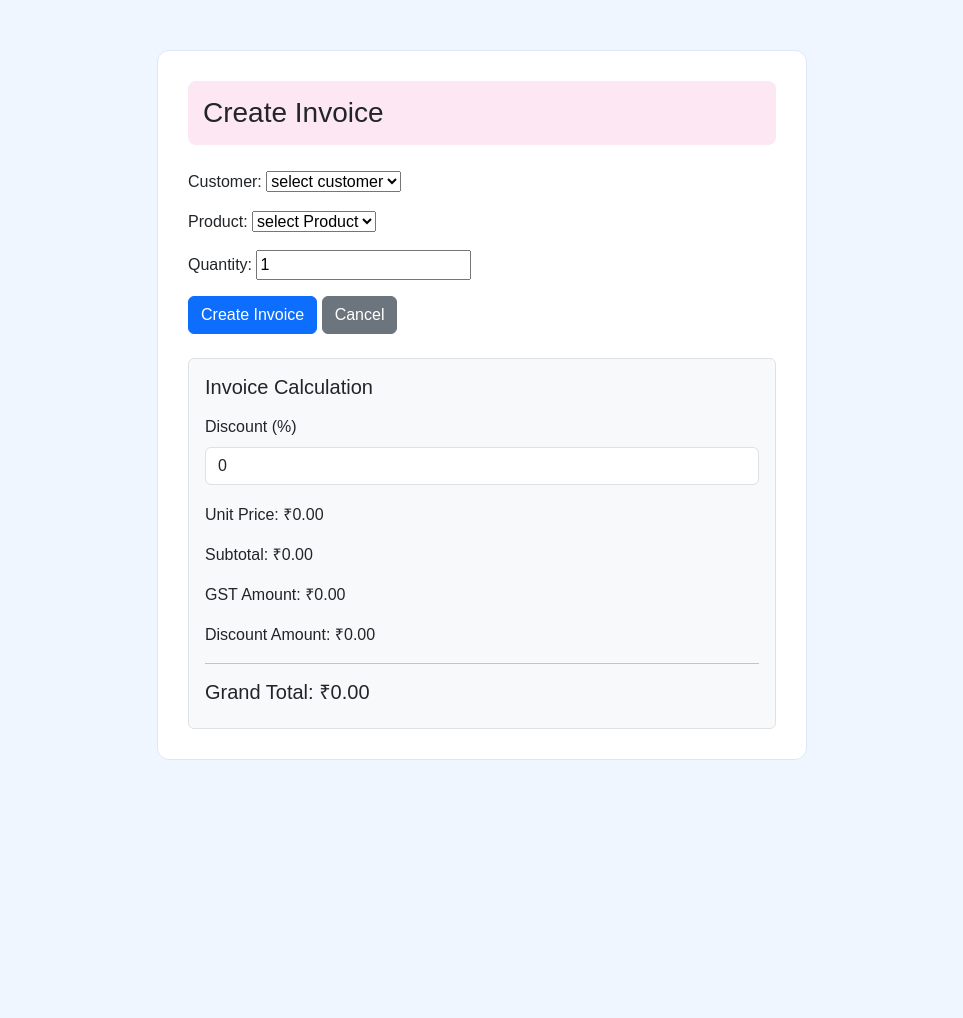
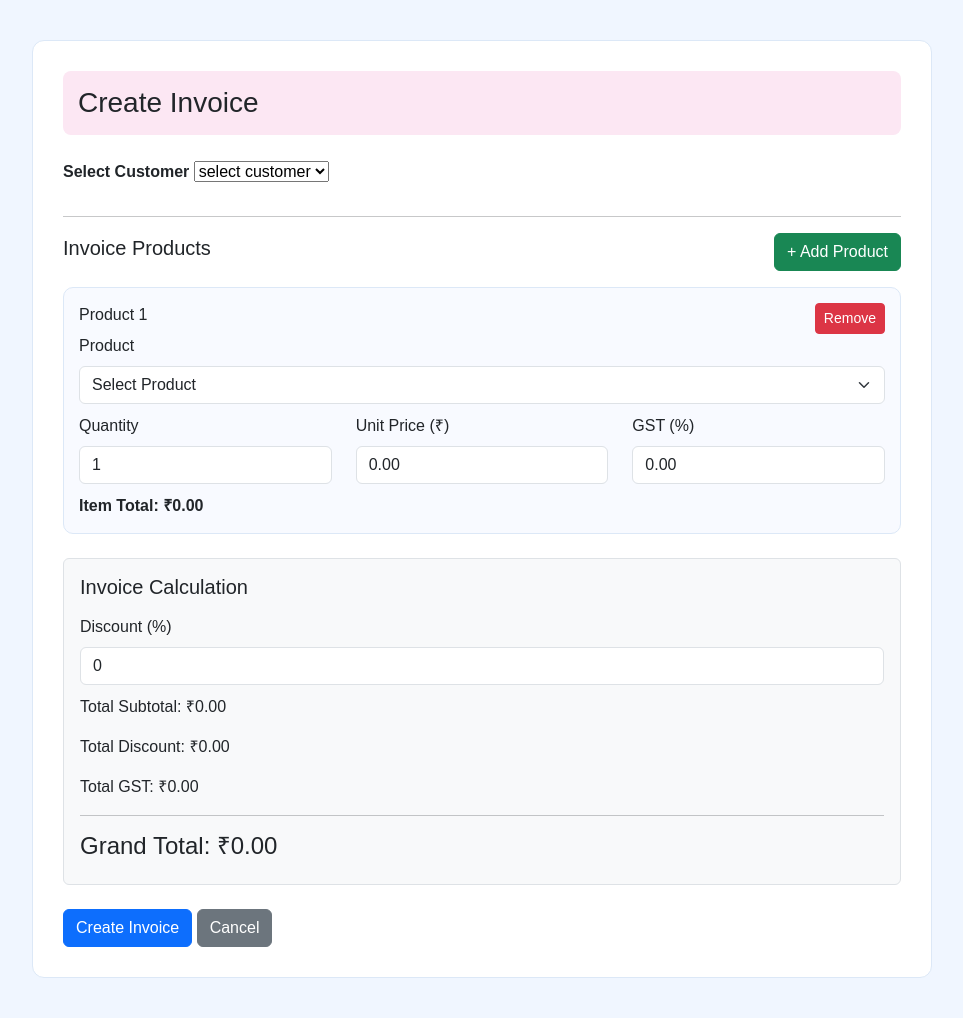
Before and after one commit to Mak-art428/python_task, a Django app: page /invoices/create/ in a window 1280 px wide. Shown: the whole page, without its empty margins (158-1121 px from the left). Before the commit the page ends 760 px from the top, so only its background shows below. Run offline with Django 5.2, Linux system fonts and the light colour scheme; data that the repository does not hold is empty.

Commit message:
Add dynamic multiple product rows to invoice

```diff
--- a/customers/templates/customers/create_invoice.html
+++ b/customers/templates/customers/create_invoice.html
@@ -19,8 +19,8 @@
             background: white;
             border-radius: 12px;
             padding: 30px;
-            margin: 50px auto;
-            max-width: 650px;
+            margin: 40px auto;
+            max-width: 900px;
             border: 1px solid #dce8f7;
         }
 
@@ -31,8 +31,16 @@
             margin-bottom: 25px;
         }
 
+        .product-row {
+            background: #f8faff;
+            border: 1px solid #dce8f7;
+            padding: 15px;
+            border-radius: 10px;
+            margin-bottom: 15px;
+        }
+
         .form-control, .form-select {
-            margin-bottom: 18px;
+            margin-bottom: 10px;
         }
     </style>
 </head>
@@ -46,16 +54,57 @@
         </div>
 
         {% if success %}
-            <div class="alert alert-success">
-                {{ success }}
+        <div class="alert alert-success">{{ success }}</div>
+        {% endif %}
+
+        {% if form.errors %}
+        <div class="alert alert-danger">
+            Please check the form fields and try again.
+            {{ form.errors }}
         </div>
         {% endif %}
 
-        <form method="POST">
+        {{ products_data|json_script:"products-data" }}
+
+        <form method="POST" id="invoice-form">
             {% csrf_token %}
 
-            {{ form.as_p }}
+            <div class="mb-4">
+                <label class="form-label fw-bold">Select Customer</label>
+                {{ form.customer }}
+            </div>
 
+            <hr>
+
+            <div class="d-flex justify-content-between align-items-center mb-3">
+                <h5>Invoice Products</h5>
+                <button type="button" class="btn btn-success"
+                        id="add-product">
+                    + Add Product
+                </button>
+            </div>
+
+            <div id="product-rows"></div>
+
+            <div class="mt-4 p-3 border rounded bg-light">
+                <h5 class="mb-3">Invoice Calculation</h5>
+
+                <label for="discount" class="form-label">
+                    Discount (%)
+                </label>
+                <input type="number" id="discount"
+                       class="form-control"
+                       min="0" max="100" step="0.01" value="0">
+
+                <p>Total Subtotal: ₹<span id="subtotal">0.00</span></p>
+                <p>Total Discount: ₹<span id="discount-amount">0.00</span></p>
+                <p>Total GST: ₹<span id="gst-amount">0.00</span></p>
+
+                <hr>
+                <h4>Grand Total: ₹<span id="grand-total">0.00</span></h4>
+            </div>
+
+            <div class="mt-4">
                 <button type="submit" class="btn btn-primary">
                     Create Invoice
                 </button>
@@ -64,24 +113,10 @@
                    class="btn btn-secondary">
                     Cancel
                 </a>
+            </div>
         </form>
 
-{{ products_data|json_script:"products-data" }}
-
-<div class="mt-4 p-3 border rounded bg-light">
-    <h5 class="mb-3">Invoice Calculation</h5>
-
-    <label for="discount" class="form-label">Discount (%)</label>
-    <input type="number" id="discount" class="form-control"
-           min="0" max="100" value="0">
-
-    <p>Unit Price: ₹<span id="unit-price">0.00</span></p>
-    <p>Subtotal: ₹<span id="subtotal">0.00</span></p>
-    <p>GST Amount: ₹<span id="gst-amount">0.00</span></p>
-    <p>Discount Amount: ₹<span id="discount-amount">0.00</span></p>
-
-    <hr>
-    <h5>Grand Total: ₹<span id="grand-total">0.00</span></h5>
+    </div>
 </div>
 
 <script>
@@ -90,53 +125,166 @@ document.addEventListener('DOMContentLoaded', function () {
         document.getElementById('products-data').textContent
     );
 
-    const productSelect = document.getElementById('id_product');
-    const quantityInput = document.getElementById('id_quantity');
+    const rowsContainer = document.getElementById('product-rows');
+    const addButton = document.getElementById('add-product');
     const discountInput = document.getElementById('discount');
 
+    let rowCount = 0;
+
+    function addProductRow() {
+        rowCount++;
+
+        const row = document.createElement('div');
+        row.className = 'product-row';
+
+        const options = products.map(function (product) {
+            return `<option value="${product.id}">
+                ${product.name} - ₹${Number(product.price).toFixed(2)}
+            </option>`;
+        }).join('');
+
+        row.innerHTML = `
+            <div class="d-flex justify-content-between align-items-center">
+                <h6>Product ${rowCount}</h6>
+                <button type="button"
+                        class="btn btn-sm btn-danger remove-product">
+                    Remove
+                </button>
+            </div>
+
+            <label class="form-label">Product</label>
+            <select name="product" class="form-select product-select" required>
+                <option value="">Select Product</option>
+                ${options}
+            </select>
+
+            <div class="row">
+                <div class="col-md-4">
+                    <label class="form-label">Quantity</label>
+                    <input type="number" name="quantity"
+                           class="form-control quantity-input"
+                           min="1" value="1" required>
+                </div>
+
+                <div class="col-md-4">
+                    <label class="form-label">Unit Price (₹)</label>
+                    <input type="text"
+                           class="form-control price-display"
+                           value="0.00" readonly>
+                </div>
+
+                <div class="col-md-4">
+                    <label class="form-label">GST (%)</label>
+                    <input type="text"
+                           class="form-control gst-display"
+                           value="0" readonly>
+                </div>
+            </div>
+
+            <p class="mb-0 fw-bold">
+                Item Total: ₹<span class="item-total">0.00</span>
+            </p>
+        `;
+
+        rowsContainer.appendChild(row);
+
+        row.querySelector('.product-select')
+            .addEventListener('change', calculateTotal);
+
+        row.querySelector('.quantity-input')
+            .addEventListener('input', calculateTotal);
+
+        row.querySelector('.remove-product')
+            .addEventListener('click', function () {
+                row.remove();
+                calculateTotal();
+            });
+
+        calculateTotal();
+    }
+
     function calculateTotal() {
-        const selectedProduct = products.find(
-            p => String(p.id) === productSelect.value
+        let subtotal = 0;
+        let totalGst = 0;
+
+        document.querySelectorAll('.product-row').forEach(function (row) {
+            const select = row.querySelector('.product-select');
+            const quantityInput = row.querySelector('.quantity-input');
+
+            const product = products.find(function (item) {
+                return String(item.id) === select.value;
+            });
+
+            const price = product ? Number(product.price) : 0;
+            const gstRate = product ? Number(product.gst_rate) : 0;
+            const quantity = Math.max(1, Number(quantityInput.value) || 1);
+
+            const itemSubtotal = price * quantity;
+            const itemGst = itemSubtotal * gstRate / 100;
+
+            row.querySelector('.price-display').value = price.toFixed(2);
+            row.querySelector('.gst-display').value = gstRate.toFixed(2);
+            row.querySelector('.item-total').textContent =
+                (itemSubtotal + itemGst).toFixed(2);
+
+            subtotal += itemSubtotal;
+            totalGst += itemGst;
+        });
+
+        const discountRate = Math.min(
+            100,
+            Math.max(0, Number(discountInput.value) || 0)
         );
 
-        const price = selectedProduct ? Number(selectedProduct.price) : 0;
-        const gstRate = selectedProduct ? Number(selectedProduct.gst_rate) : 0;
-        const quantity = Math.max(1, Number(quantityInput.value) || 1);
-        const discountRate = Math.min(
-            100, Math.max(0, Number(discountInput.value) || 0)
+        const discount = subtotal * discountRate / 100;
+        const taxableAmount = subtotal - discount;
+
+        // Recalculate GST after applying the invoice discount.
+        let adjustedGst = 0;
+
+        document.querySelectorAll('.product-row').forEach(function (row) {
+            const select = row.querySelector('.product-select');
+            const quantity = Math.max(
+                1,
+                Number(row.querySelector('.quantity-input').value) || 1
             );
 
-        const subtotal = price * quantity;
-        const discount = subtotal * discountRate / 100;
-        const taxableAmount = subtotal - discount;
-        const gstAmount = taxableAmount * gstRate / 100;
-        const total = taxableAmount + gstAmount;
+            const product = products.find(function (item) {
+                return String(item.id) === select.value;
+            });
 
-        document.getElementById('unit-price').textContent = price.toFixed(2);
-        document.getElementById('subtotal').textContent = subtotal.toFixed(2);
-        document.getElementById('discount-amount').textContent = discount.toFixed(2);
-        document.getElementById('gst-amount').textContent = gstAmount.toFixed(2);
-        document.getElementById('grand-total').textContent = total.toFixed(2);
+            if (product) {
+                const itemSubtotal = Number(product.price) * quantity;
+                const itemDiscount = subtotal > 0
+                    ? discount * itemSubtotal / subtotal
+                    : 0;
+
+                adjustedGst +=
+                    (itemSubtotal - itemDiscount) *
+                    Number(product.gst_rate) / 100;
+            }
+        });
+
+        document.getElementById('subtotal').textContent =
+            subtotal.toFixed(2);
+
+        document.getElementById('discount-amount').textContent =
+            discount.toFixed(2);
+
+        document.getElementById('gst-amount').textContent =
+            adjustedGst.toFixed(2);
+
+        document.getElementById('grand-total').textContent =
+            (taxableAmount + adjustedGst).toFixed(2);
     }
 
-    productSelect.addEventListener('change', calculateTotal);
-    quantityInput.addEventListener('input', calculateTotal);
+    addButton.addEventListener('click', addProductRow);
     discountInput.addEventListener('input', calculateTotal);
 
-    calculateTotal();
+    // Start with one product row.
+    addProductRow();
 });
 </script>
 
-
-        {% if customer and product %}
-            <hr>
-            <h5>Submitted Details</h5>
-            <p><strong>Customer:</strong> {{ customer }}</p>
-            <p><strong>Product:</strong> {{ product }}</p>
-            <p><strong>Quantity:</strong> {{ quantity }}</p>
-        {% endif %}
-
-    </div>
-</div>
 </body>
 </html>
```
Lines whose indentation alone changed are shown as unchanged.
